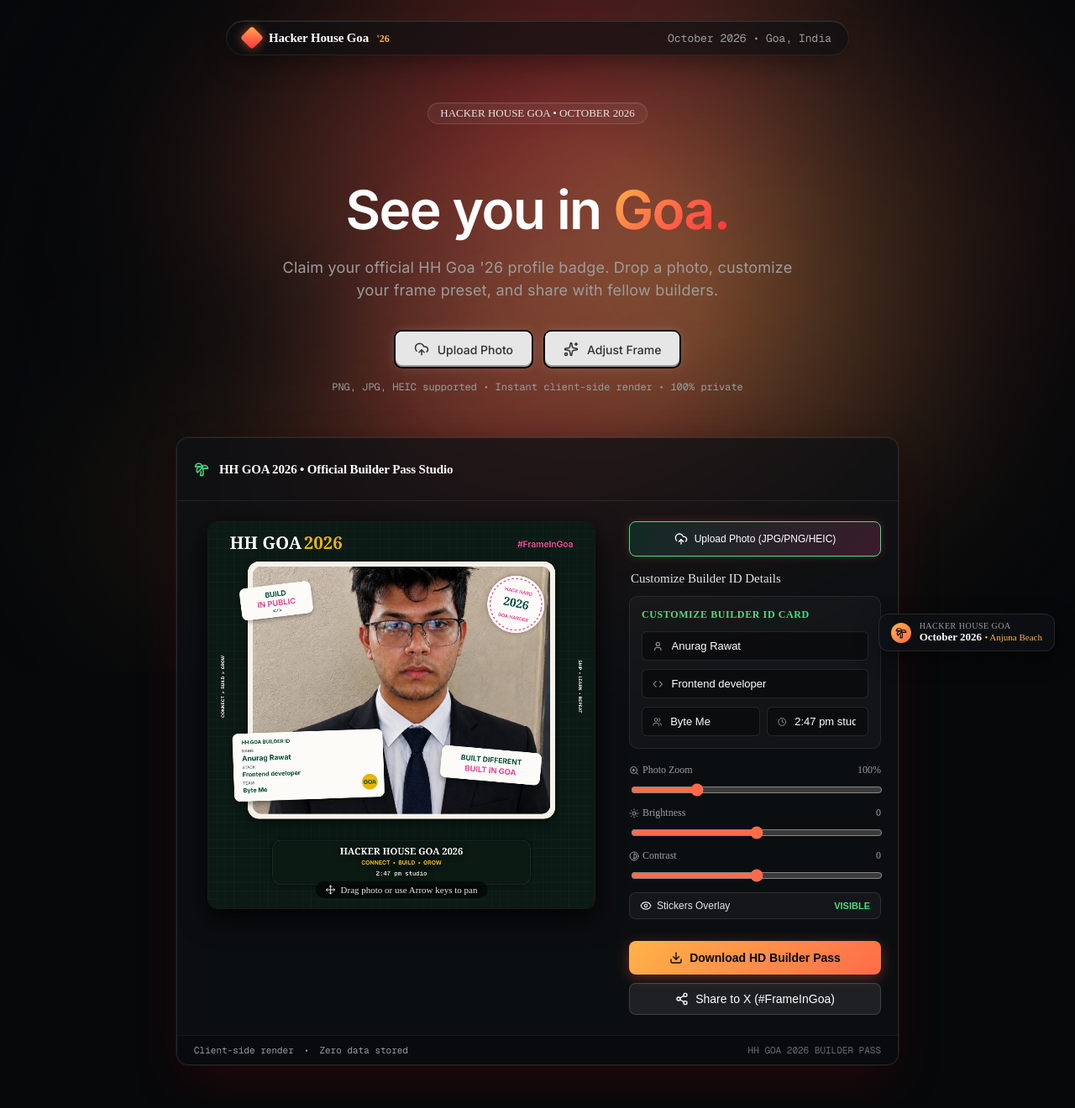
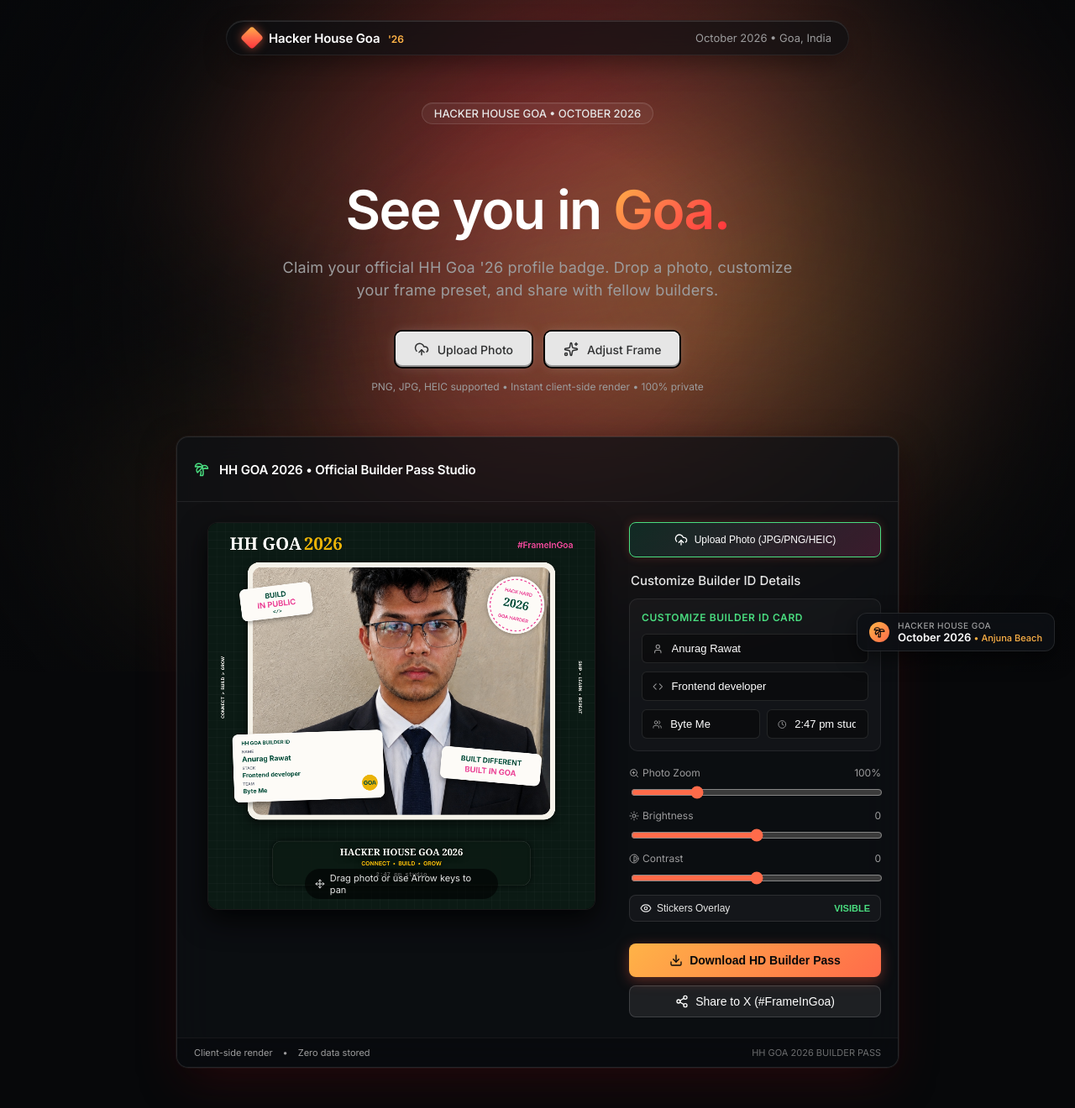
Before and after one commit to anuragrawattt/hackerhouse-byteme-goa, a React (Vite) app: page / in a window 1280 px wide. Shown: the whole page at 84% size. Built offline with nearby package versions, Linux system fonts and the light colour scheme.

Commit message:
Simplify typography to Inter across UI, preserve hero headline font

```diff
--- a/src/components/PillNav.jsx
+++ b/src/components/PillNav.jsx
@@ -10,7 +10,7 @@ export default function PillNav() {
         </span>
       </a>
 
-      <div style={{ display: 'flex', alignItems: 'center', gap: '8px', fontSize: '13px', color: 'var(--text-muted)', fontFamily: 'var(--font-mono)' }}>
+      <div style={{ display: 'flex', alignItems: 'center', gap: '8px', fontSize: '13px', color: 'var(--text-muted)', fontFamily: 'var(--font-sans)' }}>
         <span>October 2026 • Goa, India</span>
       </div>
     </nav>
--- a/src/index.css
+++ b/src/index.css
@@ -156,7 +156,7 @@
 }
 
 .command-mode-pill {
-  font-family: var(--font-mono);
+  font-family: var(--font-sans);
   font-size: 11px;
   color: var(--aurora-coral);
   background: rgba(255, 107, 74, 0.12);
@@ -338,7 +338,7 @@
   padding: 10px 20px;
   background: rgba(8, 9, 12, 0.6);
   border-top: 1px solid rgba(255, 255, 255, 0.06);
-  font-family: var(--font-mono);
+  font-family: var(--font-sans);
   font-size: 11px;
   color: var(--text-muted);
 }
--- a/src/styles/keycaps.css
+++ b/src/styles/keycaps.css
@@ -47,7 +47,7 @@
 }
 
 .install-caption {
-  font-family: var(--font-mono);
+  font-family: var(--font-sans);
   font-size: 12px;
   color: var(--text-muted);
   margin-bottom: 52px;
--- a/src/styles/tokens.css
+++ b/src/styles/tokens.css
@@ -1,4 +1,5 @@
 html, body, #root {
+  font-family: var(--font-sans);
   margin: 0 !important;
   padding: 0 !important;
   width: 100%;
```
